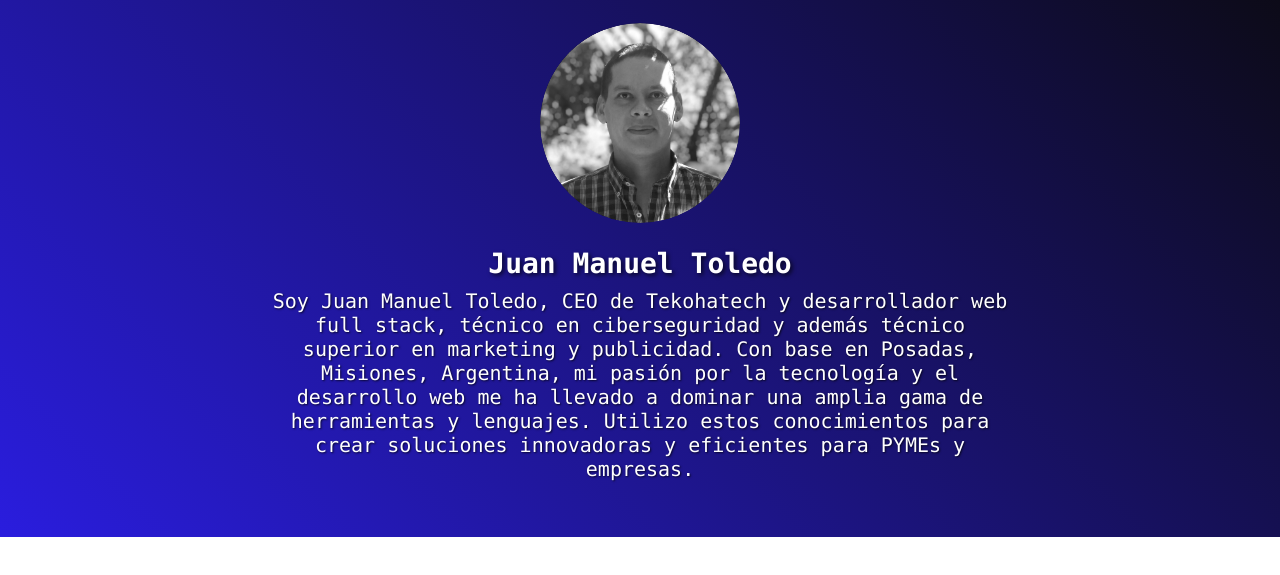
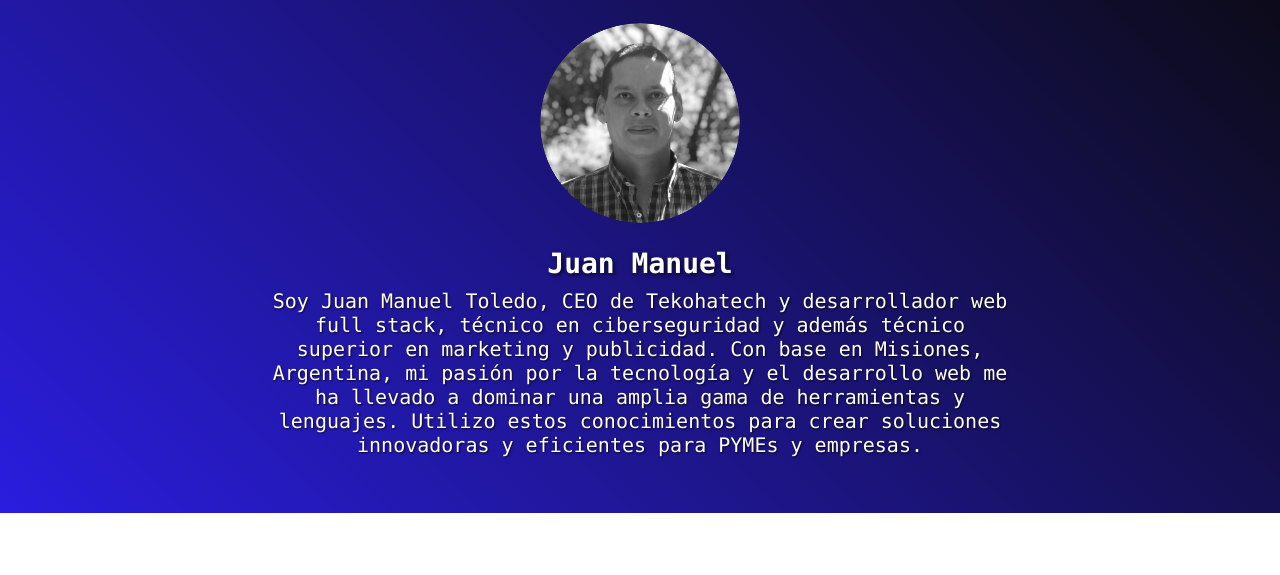
Before and after one commit to juantoledo1/teko, an Astro site: page /Nosotros in a window 1280 px wide. Shown: the part 145-720 px from the top of the page. Built offline with nearby package versions, Linux system fonts and the light colour scheme; Astro itself is replaced by a stand-in of ours.

Commit message:
CONTACTO and  NOSOTROS:change privacity info

```diff
--- a/src/pages/Contacto.astro
+++ b/src/pages/Contacto.astro
@@ -20,6 +20,7 @@
     <div class="row justify-content-center mb-5">
       <div class="col-md-8">
         <div class="contact-options-container">
+          <!--
           <div class="contact-option-card mb-4">
             <div class="d-flex align-items-center">
               <div class="contact-icon-container me-3">
@@ -36,6 +37,7 @@
               </a>
             </div>
           </div>
+          -->
 
           <div class="contact-option-card mb-4">
             <div class="d-flex align-items-center">
--- a/src/pages/Nosotros.astro
+++ b/src/pages/Nosotros.astro
@@ -5,8 +5,8 @@
 
 const props = {
   juan: {
-    name: "Juan Manuel Toledo",
-    description: "Soy Juan Manuel Toledo, CEO de Tekohatech y desarrollador web full stack, técnico en ciberseguridad y además técnico superior en marketing y publicidad. Con base en Posadas, Misiones, Argentina, mi pasión por la tecnología y el desarrollo web me ha llevado a dominar una amplia gama de herramientas y lenguajes. Utilizo estos conocimientos para crear soluciones innovadoras y eficientes para PYMEs y empresas.",
+    name: "Juan Manuel",
+    description: "Soy Juan Manuel Toledo, CEO de Tekohatech y desarrollador web full stack, técnico en ciberseguridad y además técnico superior en marketing y publicidad. Con base en Misiones, Argentina, mi pasión por la tecnología y el desarrollo web me ha llevado a dominar una amplia gama de herramientas y lenguajes. Utilizo estos conocimientos para crear soluciones innovadoras y eficientes para PYMEs y empresas.",
     image: "../../Juan1.webp"
   },
   mauro: {
```
